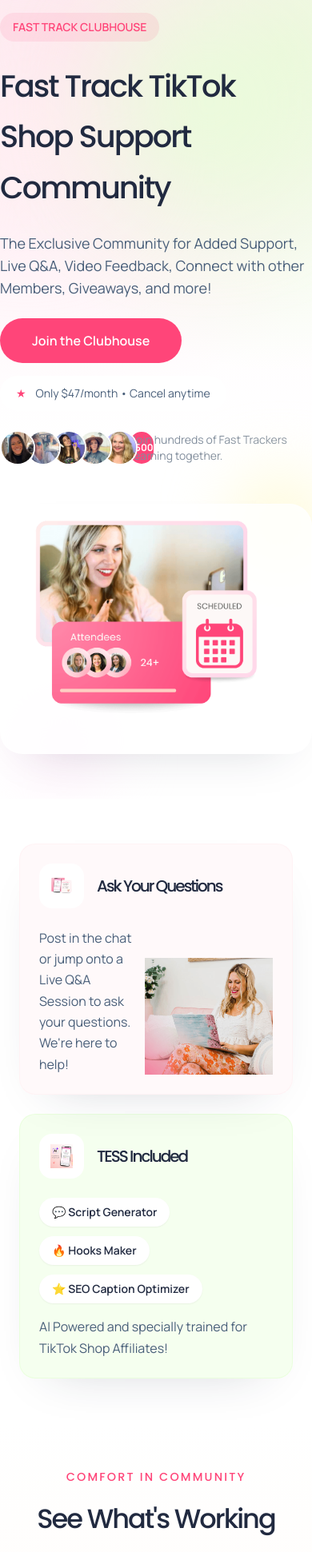
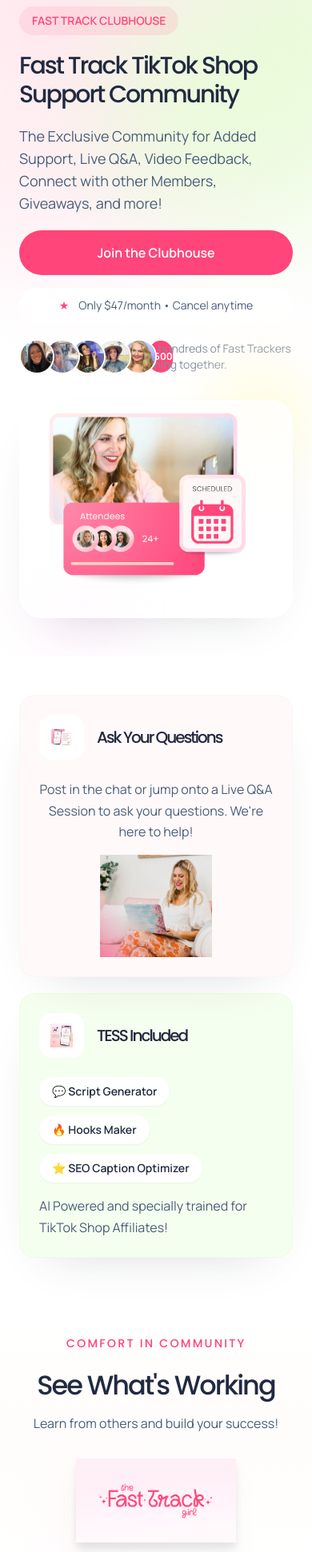
Before and after one commit to moltybee/fasttrack-website, a Next.js app: page / in a window 390 px wide. Shown: the part 40-1981 px from the top of the page at 80% size. Built offline with nearby package versions, Linux system fonts and the light colour scheme.

Commit message:
Mobile responsive fixes: hero sizing, button widths, section spacing

```diff
--- a/src/components/Benefits.tsx
+++ b/src/components/Benefits.tsx
@@ -3,13 +3,13 @@
 
 export default function Benefits() {
   return (
-    <section className="section-pad bg-bg-light-pink/30">
+    <section className="bg-bg-light-pink/30 py-12 sm:py-16 md:py-20">
       <div className="container">
-        <div className="mb-10">
+        <div className="mb-8 sm:mb-10">
           <p className="label text-primary-pink">Clubhouse Community Benefits</p>
           <h2 className="mt-3">Everything You&apos;re Getting</h2>
         </div>
-        <div className="grid gap-6 lg:grid-cols-2">
+        <div className="grid gap-5 sm:gap-6 lg:grid-cols-2">
           <div className="rounded-xl bg-white p-6 shadow-soft">
             <div className="flex items-start gap-4">
               <div className="flex h-12 w-12 items-center justify-center rounded-2xl bg-bg-light-pink">
--- a/src/components/CTASection.tsx
+++ b/src/components/CTASection.tsx
@@ -3,9 +3,9 @@
 
 export default function CTASection() {
   return (
-    <section className="section-pad bg-bg-light-pink/40">
+    <section className="bg-bg-light-pink/40 py-12 sm:py-16 md:py-20">
       <div className="container">
-        <div className="rounded-[28px] bg-white px-6 py-10 text-center shadow-soft md:px-12">
+        <div className="rounded-[24px] bg-white px-5 py-10 text-center shadow-soft sm:rounded-[28px] sm:px-6 md:px-12">
           <p className="label text-primary-pink">Fast Track Clubhouse</p>
           <h2 className="mt-4">Get Access Today</h2>
           <p className="mt-3 text-2xl font-semibold text-text-dark">Only $47/month</p>
--- a/src/components/Hero.tsx
+++ b/src/components/Hero.tsx
@@ -15,27 +15,27 @@
         height={220}
         className="absolute left-6 top-6 hidden opacity-70 md:block"
       />
-      <div className="container section-pad relative z-10">
-        <div className="grid items-center gap-12 lg:grid-cols-[1.05fr_0.95fr]">
-          <div className="space-y-6">
+      <div className="container relative z-10 py-12 sm:py-16 md:py-20">
+        <div className="grid items-center gap-8 md:gap-12 lg:grid-cols-[1.05fr_0.95fr]">
+          <div className="space-y-5 md:space-y-6">
             <span className="inline-block rounded-full bg-primary-pink/10 px-4 py-2 text-sm font-semibold text-primary-pink">
               FAST TRACK CLUBHOUSE
             </span>
-            <h1>Fast Track TikTok Shop Support Community</h1>
+            <h1 className="text-3xl sm:text-4xl md:text-5xl">Fast Track TikTok Shop Support Community</h1>
             <p className="text-lg text-text-muted">
               The Exclusive Community for Added Support, Live Q&amp;A, Video Feedback, Connect with other
               Members, Giveaways, and more!
             </p>
-            <div className="flex flex-wrap gap-4">
+            <div className="flex flex-col gap-4 sm:flex-row sm:flex-wrap">
               <a
                 href="https://live.thefasttrackgirl.com/checkout/tiktok-clubhouse"
                 target="_blank"
                 rel="noreferrer"
-                className={cn(buttonVariants({ size: "xl" }))}
+                className={cn(buttonVariants({ size: "xl" }), "w-full justify-center sm:w-auto")}
               >
                 Join the Clubhouse
               </a>
-              <div className="flex items-center gap-3 rounded-full bg-white px-5 py-3 text-sm text-text-muted shadow-soft">
+              <div className="flex items-center justify-center gap-3 rounded-full bg-white px-5 py-3 text-sm text-text-muted shadow-soft sm:justify-start">
                 <span className="text-primary-pink">★</span> Only $47/month • Cancel anytime
               </div>
             </div>
@@ -65,16 +65,16 @@
               <span>Join hundreds of Fast Trackers learning together.</span>
             </div>
           </div>
-          <div className="relative">
+          <div className="relative mx-auto max-w-md lg:max-w-none">
             <div className="absolute -right-6 -top-10 h-32 w-32 rounded-full bg-bg-light-yellow/80 blur-2xl" />
             <div className="absolute -bottom-10 left-6 h-28 w-28 rounded-full bg-bg-light-purple/80 blur-2xl" />
-            <div className="relative overflow-hidden rounded-[28px] border border-white/60 bg-white/80 p-4 shadow-soft">
+            <div className="relative overflow-hidden rounded-[28px] border border-white/60 bg-white/80 p-3 shadow-soft sm:p-4">
               <Image
                 src="/images/2UJUEzBjCrdTaP2IAu9ZjK1b0.png"
                 alt="Fast Track Clubhouse preview"
                 width={900}
                 height={700}
-                className="h-auto w-full rounded-[22px] object-cover"
+                className="h-auto w-full rounded-[20px] object-cover sm:rounded-[22px]"
                 priority
               />
             </div>
--- a/src/components/QuickFeatures.tsx
+++ b/src/components/QuickFeatures.tsx
@@ -10,9 +10,9 @@
 
 export default function QuickFeatures() {
   return (
-    <section className="section-pad">
+    <section className="py-12 sm:py-16 md:py-20">
       <div className="container">
-        <div className="grid gap-6 lg:grid-cols-2">
+        <div className="grid gap-5 sm:gap-6 lg:grid-cols-2">
           <Card className="relative overflow-hidden border border-bg-light-pink/70 bg-bg-light-pink/40">
             <CardHeader className="flex flex-row items-center gap-4">
               <div className="flex h-14 w-14 items-center justify-center rounded-2xl bg-white">
@@ -22,8 +22,8 @@
                 <h3 className="text-xl">Ask Your Questions</h3>
               </div>
             </CardHeader>
-            <CardContent className="flex items-end justify-between gap-4">
-              <p className="max-w-[280px] text-text-muted">
+            <CardContent className="flex flex-col items-center gap-4 sm:flex-row sm:items-end sm:justify-between">
+              <p className="text-center text-text-muted sm:max-w-[280px] sm:text-left">
                 Post in the chat or jump onto a Live Q&amp;A Session to ask your questions. We&apos;re here to
                 help!
               </p>
@@ -32,7 +32,7 @@
                 alt="Ask your questions"
                 width={180}
                 height={200}
-                className="h-auto w-[160px] object-contain"
+                className="h-auto w-[140px] object-contain sm:w-[160px]"
               />
             </CardContent>
           </Card>
--- a/src/components/SeeWhatsWorking.tsx
+++ b/src/components/SeeWhatsWorking.tsx
@@ -2,16 +2,16 @@
 
 export default function SeeWhatsWorking() {
   return (
-    <section className="section-pad bg-gradient-to-b from-white via-bg-light-orange/30 to-white">
+    <section className="bg-gradient-to-b from-white via-bg-light-orange/30 to-white py-12 sm:py-16 md:py-20">
       <div className="container">
-        <div className="mb-10 text-center">
+        <div className="mb-8 text-center sm:mb-10">
           <p className="label text-primary-pink">Comfort In Community</p>
           <h2 className="mt-3">See What&apos;s Working</h2>
-          <p className="mt-2 text-lg text-text-muted">
+          <p className="mt-2 text-base text-text-muted sm:text-lg">
             Learn from others and build your success!
           </p>
         </div>
-        <div className="flex items-center justify-center gap-6">
+        <div className="flex flex-col items-center justify-center gap-6 sm:flex-row sm:gap-8">
           {/* Phone mockup */}
           <div className="relative">
             <div className="absolute -left-4 top-8 h-20 w-20 rounded-full bg-bg-light-pink/60 blur-2xl" />
@@ -20,18 +20,18 @@
               alt="Community chat preview"
               width={280}
               height={560}
-              className="relative z-10 h-auto w-[240px] drop-shadow-xl md:w-[280px]"
+              className="relative z-10 h-auto w-[200px] drop-shadow-xl sm:w-[240px] md:w-[280px]"
             />
           </div>
           {/* Tablet/calendar mockup */}
-          <div className="relative hidden md:block">
+          <div className="relative hidden sm:block">
             <div className="absolute -right-4 bottom-8 h-24 w-24 rounded-full bg-bg-light-green/60 blur-2xl" />
             <Image
               src="/images/o23sovzwbGquNQR4sN1PTZjnI.png"
               alt="Weekly calendar preview"
               width={320}
               height={420}
-              className="relative z-10 h-auto w-[280px] drop-shadow-xl lg:w-[320px]"
+              className="relative z-10 h-auto w-[220px] drop-shadow-xl md:w-[280px] lg:w-[320px]"
             />
           </div>
         </div>
```
